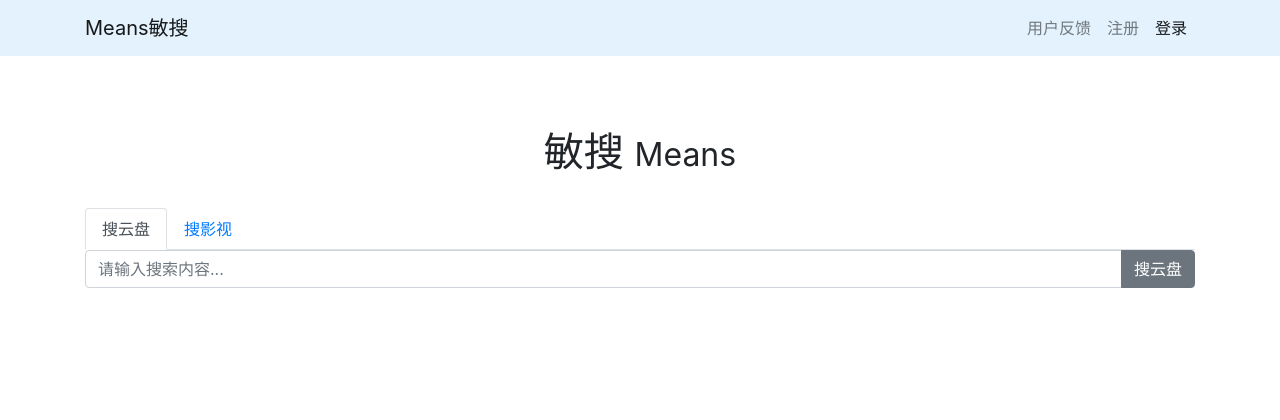
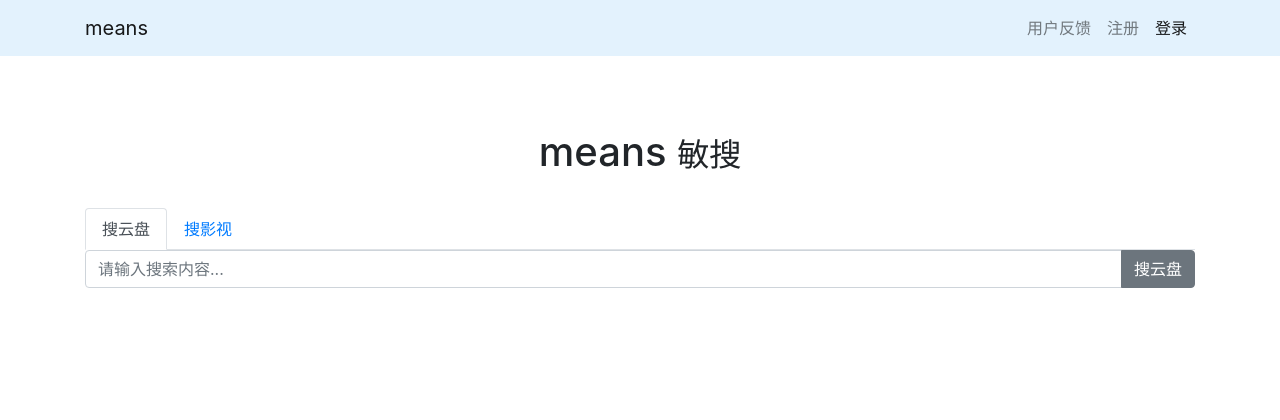
Before and after one commit to 519389812/means, a Django app: page /search/ in a window 1280 px wide. Shown: the top 420 px of the page. Run offline with Django 3.2, Linux system fonts and the light colour scheme; parts of the project's set-up code (start-up, migrations or seed data) failed here and were passed over; some libraries are stand-ins or nearby versions.

Commit message:
update templates

```diff
--- a/search/templates/search.html
+++ b/search/templates/search.html
@@ -4,7 +4,7 @@
 <head>
     {% load static %}
     {% include "head.html" %}
-    <title>Means敏搜</title>
+    <title>means敏搜</title>
 </head>
 
 <body>
@@ -16,8 +16,8 @@
 
     <br><br><br>
     <!-- Page Heading/Breadcrumbs -->
-    <h1 align="center">敏搜
-        <small>Means</small>
+    <h1 align="center">means
+        <small>敏搜</small>
     </h1>
 
     <br>
--- a/templates/home.html
+++ b/templates/home.html
@@ -16,7 +16,7 @@
 <!-- Page Content -->
 <div class="container">
 
-    <h1 class="my-4">欢迎访问</h1>
+    <h1 class="my-4">means敏库</h1>
 
     <div class="row">
         <div class="col-lg-3 mb-4">
--- a/templates/navigation.html
+++ b/templates/navigation.html
@@ -1,7 +1,7 @@
 {% load static %}
 <nav class="navbar fixed-top navbar-expand-lg navbar-light fixed-top" style="background-color: #e3f2fd;">
     <div class="container">
-        <a class="navbar-brand" href="/">Means敏搜</a>
+        <a class="navbar-brand" href="/">means</a>
         <button class="navbar-toggler navbar-toggler-right" type="button" data-toggle="collapse"
                 data-target="#navbarResponsive" aria-controls="navbarResponsive" aria-expanded="false"
                 aria-label="Toggle navigation">
```
